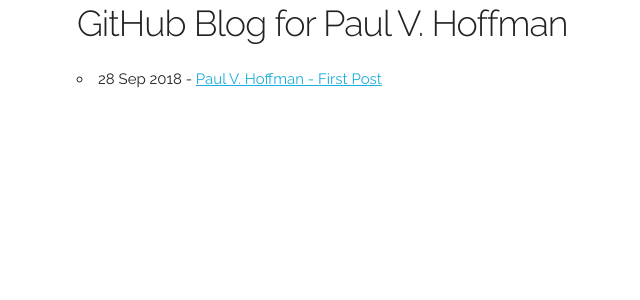
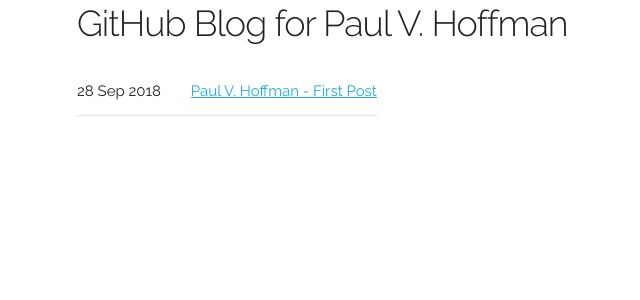
Before and after one commit to pvhoffman/pvhoffman.github.io, a Jekyll site: the page built from blog/index.html, in a window 1280 px wide. Shown: the top 300 px of the page, without its empty margins (83-723 px from the left). Built offline with Jekyll 4.4.1, drawn with Linux system fonts in a browser that asks for light colours; nearby versions of some CDN libraries; library files that are not in the unit come from our copies; the list of posts is cut into pages by our own code.

Commit message:
attempt to add pagination to blog list

```diff
--- a/_config.yml
+++ b/_config.yml
@@ -1,2 +1,4 @@
 name: Paul Hoffman
 markdown: kramdown
+paginate: 25
+paginate_path: "/blog/page:num/"
--- a/blog/index.html
+++ b/blog/index.html
@@ -3,8 +3,11 @@ layout: default
 title: GitHub Blog for Paul V. Hoffman
 ---
 <h3>{{ page.title }}</h3>
-<ul class="posts">
-    {% for post in site.posts %}
-    <li><span>{{ post.date | date_to_string }}</span> - <a href="{{ post.url }}" title="{{ post.title }}">{{ post.title }}</a></li>
+<table border="0">
+    {% for post in paginator.posts %}
+    <tr>
+        <td>{{ post.date | date_to_string }}</td>
+        <td><a href="{{ post.url }}" title="{{ post.title }}">{{ post.title }}</a></td>
+    </tr>
     {% endfor %}
-</ul>
+</table>
```
